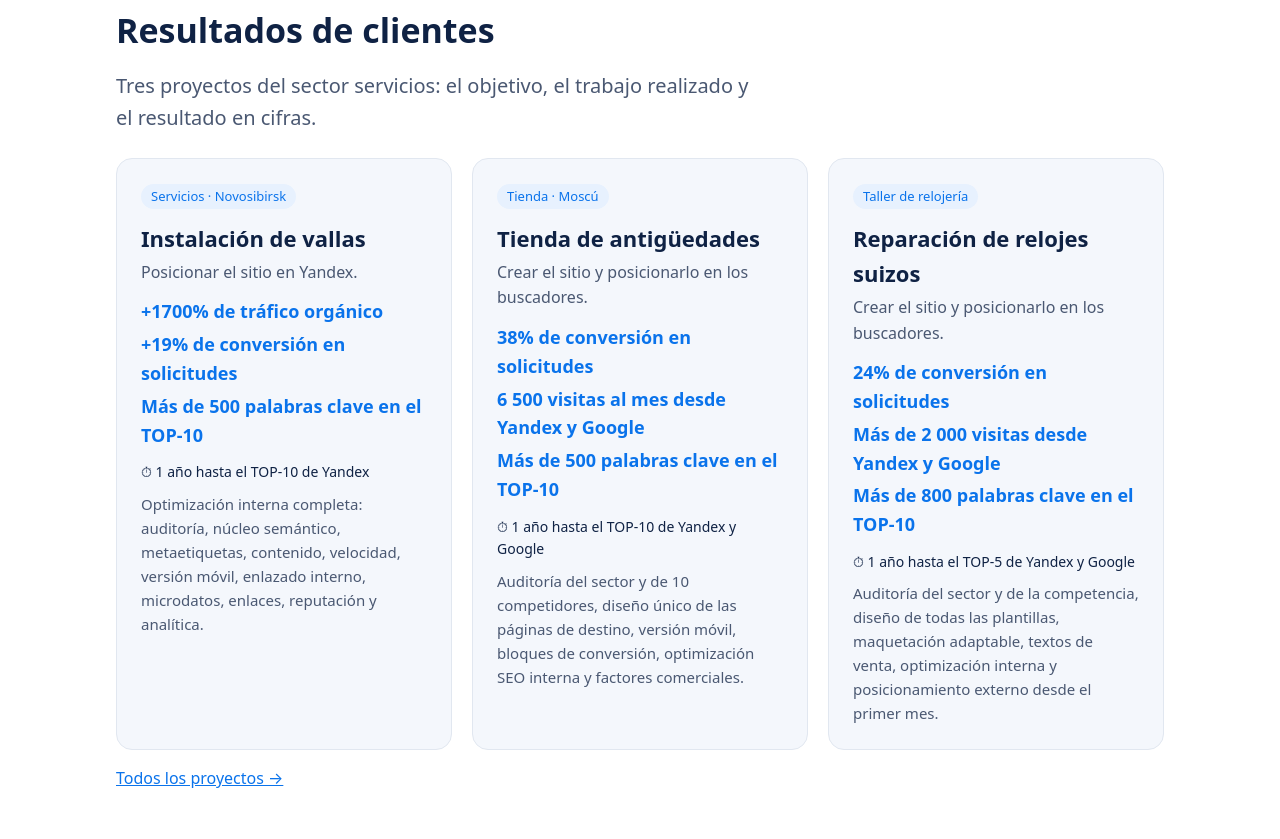
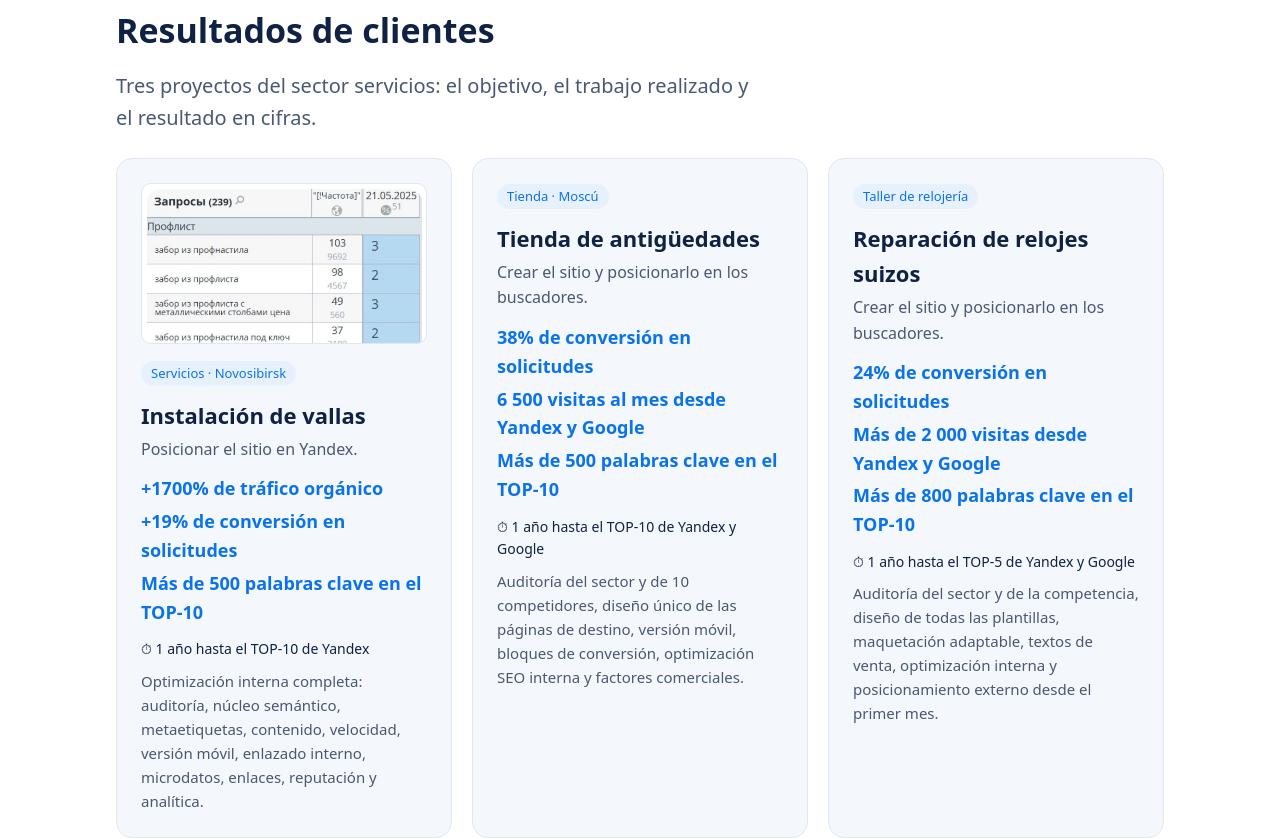
Before and after one commit to hamsterxl-star/astrosite, an Astro site: page / in a window 1280 px wide. Shown: the part 1401-2240 px from the top of the page. Built offline with nearby package versions, Linux system fonts and the light colour scheme; Astro itself is replaced by a stand-in of ours.

Commit message:
Картинка кейса «Установка заборов»: позиции в поиске
Co-Authored-By: Claude Fable 5.2 <noreply@anthropic.com>
Claude-Session: https://claude.ai/code/session_01RCb6g7ikTUg9Kc7E7sqKi2

```diff
--- a/src/components/CaseCard.astro
+++ b/src/components/CaseCard.astro
@@ -1,12 +1,16 @@
 ---
 // Карточка одного проекта из портфолио.
 import fs from 'node:fs';
-const { title, niche, task, results = [], period, description, image } = Astro.props;
+const { title, niche, task, results = [], period, description, image, imageFull } = Astro.props;
 // Картинка показывается, только если файл лежит в папке public.
 const hasImage = image && fs.existsSync(`public${image}`);
 ---
 <article class="card">
-  {hasImage && <img class="shot" src={image} alt={title} loading="lazy" />}
+  {hasImage && (
+    <a href={imageFull ?? image} target="_blank" rel="noopener">
+      <img class="shot" src={image} alt={title} loading="lazy" />
+    </a>
+  )}
   <span class="tag">{niche}</span>
   <h3>{title}</h3>
   <p class="task">{task}</p>
@@ -18,7 +22,7 @@ const hasImage = image && fs.existsSync(`public${image}`);
 </article>
 
 <style>
-  .shot { width: 100%; aspect-ratio: 16 / 9; object-fit: cover; object-position: top; border-radius: 10px; margin-bottom: 16px; border: 1px solid var(--border); }
+  .shot { width: 100%; aspect-ratio: 16 / 9; object-fit: cover; object-position: top left; display: block; border-radius: 10px; margin-bottom: 16px; border: 1px solid var(--border); }
   .tag { display: inline-block; font-size: 13px; background: var(--accent-soft); color: var(--accent); padding: 2px 10px; border-radius: 999px; }
   h3 { margin: 12px 0 4px; font-size: 22px; }
   .task { color: var(--muted); margin: 0 0 12px; }
--- a/src/data/portfolio.ts
+++ b/src/data/portfolio.ts
@@ -1,11 +1,13 @@
 // Портфолио на трёх языках.
 // image — картинка проекта из папки public/cases/. Если файла нет, карточка показывается без картинки.
+// imageFull — большая картинка, которая открывается по клику на маленькую (не обязательно).
 // Чтобы добавить проект, скопируйте один блок { ... } в КАЖДОМ языке и измените текст.
 export const cases = {
   es: [
     {
       title: 'Instalación de vallas',
       image: '/cases/fences.jpg',
+      imageFull: '/cases/fences-full.jpg',
       niche: 'Servicios · Novosibirsk',
       task: 'Posicionar el sitio en Yandex.',
       results: ['+1700% de tráfico orgánico', '+19% de conversión en solicitudes', 'Más de 500 palabras clave en el TOP-10'],
@@ -35,6 +37,7 @@ export const cases = {
     {
       title: 'Установка заборов',
       image: '/cases/fences.jpg',
+      imageFull: '/cases/fences-full.jpg',
       niche: 'Услуги · Новосибирск',
       task: 'Продвижение сайта в Яндексе.',
       results: ['+1700% посещаемости из поиска', '+19% конверсии в заявки', '500+ ключевых слов в ТОП-10'],
@@ -64,6 +67,7 @@ export const cases = {
     {
       title: 'Fence installation',
       image: '/cases/fences.jpg',
+      imageFull: '/cases/fences-full.jpg',
       niche: 'Services · Novosibirsk',
       task: 'Promote the website in Yandex.',
       results: ['+1700% organic traffic', '+19% lead conversion', '500+ keywords in the TOP-10'],
```
Also changed, not shown: public/cases/fences-full.jpg (added), public/cases/fences.jpg (added).
